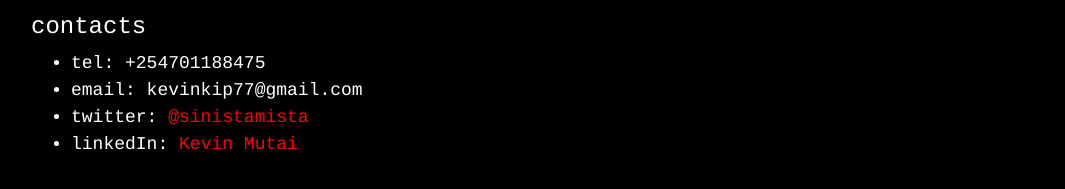
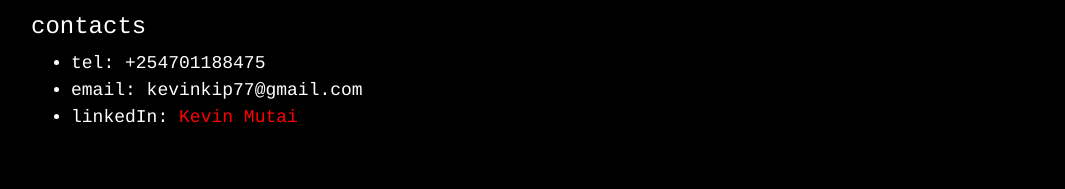
Before and after one commit to mooteye/PersonalWebsite, a plain HTML site: page index.html in a window 1280 px wide. Shown: the part 159-348 px from the top of the page, without its empty margins (54-1119 px from the left). Drawn offline with nearby package versions, Linux system fonts and the light colour scheme.

Commit message:
Minor changes

```diff
--- a/index.html
+++ b/index.html
@@ -16,7 +16,6 @@
     <ul>
       <li>tel:                                                +254701188475</li>
       <li>email:                                              kevinkip77@gmail.com</li>
-      <li>twitter:  <a href="https://twitter.com/sinistamista">           @sinistamista</a></li>
       <li>linkedIn: <a href="https://www.linkedin.com/feed/"> Kevin Mutai</a></li>
     </ul>
   </div>
```
